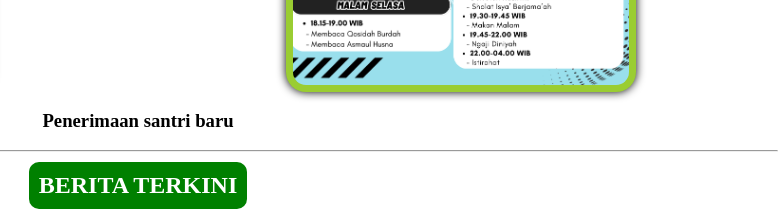
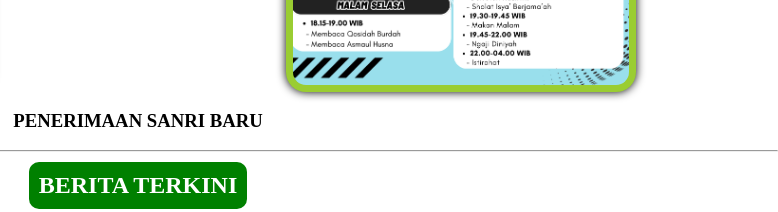
Before and after one commit to nafik06/pondok, a plain HTML site: page index.html in a window 1280 px wide. Shown: the part 595-807 px from the top of the page, 502-1280 px from the left. Drawn offline with nearby package versions, Linux system fonts and the light colour scheme.

Commit message:
Fix HTML structure and correct capitalization

```diff
--- a/index.html
+++ b/index.html
@@ -56,7 +56,7 @@
             </div>
             <br>
 
-            <h3 class="maulidtext">Penerimaan santri baru</h3>
+            <h3 class="maulidtext">PENERIMAAN SANRI BARU</h3>
     </div>
     <br>
     <hr>
```
